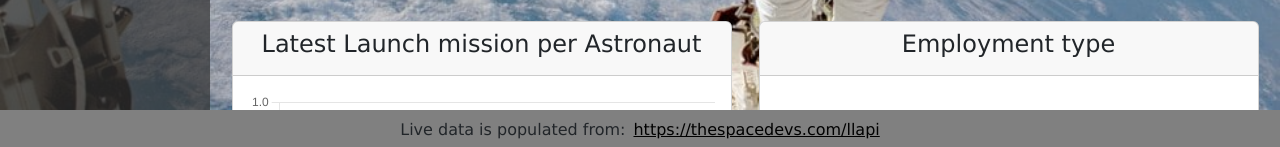
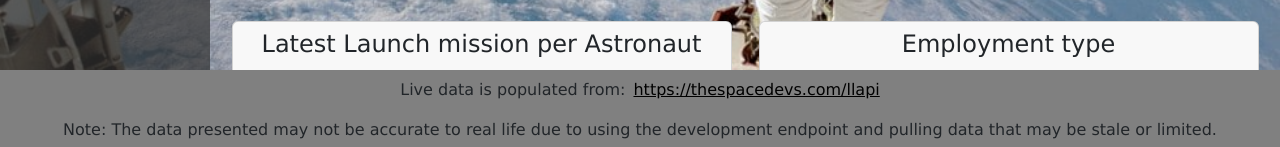
Before and after one commit to ava8tor/Astronaut-Dashboard, a Vue app: page / in a window 1280 px wide. Shown: the part 650-797 px from the top of the page. Built offline with nearby package versions, Linux system fonts and the light colour scheme; no server answers; the HTML template or start-up script is replaced by a standard one.

Commit message:
Added note on API dev endpoint

```diff
--- a/src/App.vue
+++ b/src/App.vue
@@ -134,7 +134,6 @@ return results;
       </div>
       <div class="col mt-sm-2 mt-md-2 mt-lg-0">
         <Card :label="astronautsActive.label" :amount="astronautsActive.amount"/>
-       <!-- <canvas id="myChart"></canvas> -->
       </div>
       <div class="col mt-sm-2 mt-md-2 mt-lg-0">
         <Card :label="astronautsInSpace.label" :amount="astronautsInSpace.amount"/>
@@ -146,7 +145,6 @@ return results;
         <Card :label="astronautsWhoHaveSpaceWalked.label" :amount="astronautsWhoHaveSpaceWalked.amount"/>
       </div>
     </div>
-    <!-- <h2>Row 2</h2> -->
     <div class="row mt-3">
       <div class="col mt-sm-2 col-lg-6 mx-6">
         <BarChart></BarChart>
@@ -155,7 +153,6 @@ return results;
         <ListCard></ListCard>
       </div>
     </div>
-    <!-- <h2>Row 3</h2> -->
     <div class="row mt-3">
       <div class="col mt-sm-2 col-lg-6 mx-6">
          <LineChart></LineChart>
@@ -168,22 +165,15 @@ return results;
   <footer>
     <div class="footer-content">
       <p>Live data is populated from: <a href="https://thespacedevs.com/llapi">https://thespacedevs.com/llapi</a></p>
+      <p> Note: The data presented may not be accurate to real life due to using the development endpoint and pulling data that may be stale
+        or limited. </p>
     </div>
   </footer>
 </template>
 
 <style scoped>
-/* body {
-  font-family: Arial, sans-serif;
-  margin: 0;
-  padding: 0;
-  display: flex;
-} */
-
-/* Sidebar styles */
 
 .topHeader {
-  /* background-color: #333; */
   background-color: rgba(51, 51, 51, .7);
   position: fixed;
   top: 0;
@@ -195,18 +185,12 @@ return results;
 
 .sidebar {
   height: 100vh;
-  /* Full height */
   width: 210px;
-  /* Set the width of the sidebar */
   position: fixed;
-  /* Keep it fixed on the left side */
   top: 0;
   left: 0;
-  /* background-color: #333; */
   background-color: rgba(51, 51, 51, .7);
-  /* Dark background color */
   color: white;
-  /* Text color */
   padding-top: 20px;
   z-index: 2;
 }
@@ -218,7 +202,6 @@ return results;
 .sidebar a {
   display: block;
   color: white;
-  /* Text color */
   padding: 10px 20px;
   text-decoration: none;
   font-size: 18px;
@@ -226,7 +209,6 @@ return results;
 
 .sidebar a:hover {
   background-color: #575757;
-  /* Hover effect */
 }
 
 .background-image {
@@ -246,45 +228,29 @@ return results;
 .row {
   display: flex;
   flex-direction: row;
-  /* border: 1px solid black; */
 }
 
 .col{
-  /* border: 1px solid black; */
   margin: auto;
 }
 
-/* Main content */
+
 .main-content {
   margin-left: 210px;
   margin-top: 90px;
-  /* Offset the content to the right of the sidebar */
   padding: 20px;
-  /* background-color: bisque; */
   min-height: 100%;
   height: 86vh;
   overflow: auto;
-  /* height: 85vh; */
-  /* background-image: url(assets/maxresdefault.png); */
-  /* background-image: url(assets/SpaceX-Polaris-Dawn-Spacewalk.jpg); */
-  /* background-repeat: no-repeat; */
-  /* background-size: cover; */
-}
-
-.row{
-  /* display: none; */
 }
 
 .chart-body{
   height: 350px;
 }
 
-.footer-content{
-  /* margin-left: 210px; */
+.footer-content {
   background-color: gray;
-  height: 5vh;
-  /* min-height: 100%; */
-  /* position: relative; */
+  height: 10vh;
   position: fixed;
   bottom: 0;
   z-index: 2;
@@ -311,22 +277,17 @@ return results;
     display: none;
   }
   .sidebar {
-    /* height: 100vh; */
-    /* Full height */
-    /* width: 250px; */
     position: fixed;
     width: 100%;
     height: 100%;
     top: 0;
-    /* Set the width of the sidebar */
     position: relative;
     background-color: #333;
     padding-top: 20px;
-    /* border: 10px solid bisque; */
     display: flex;
     flex-direction: column;
     align-items: center;
-    /* margin: auto; */
+
   }
 
   .main-content{
```
Also changed, not shown: 1 other file (tests, documents, lock files or other folders).
